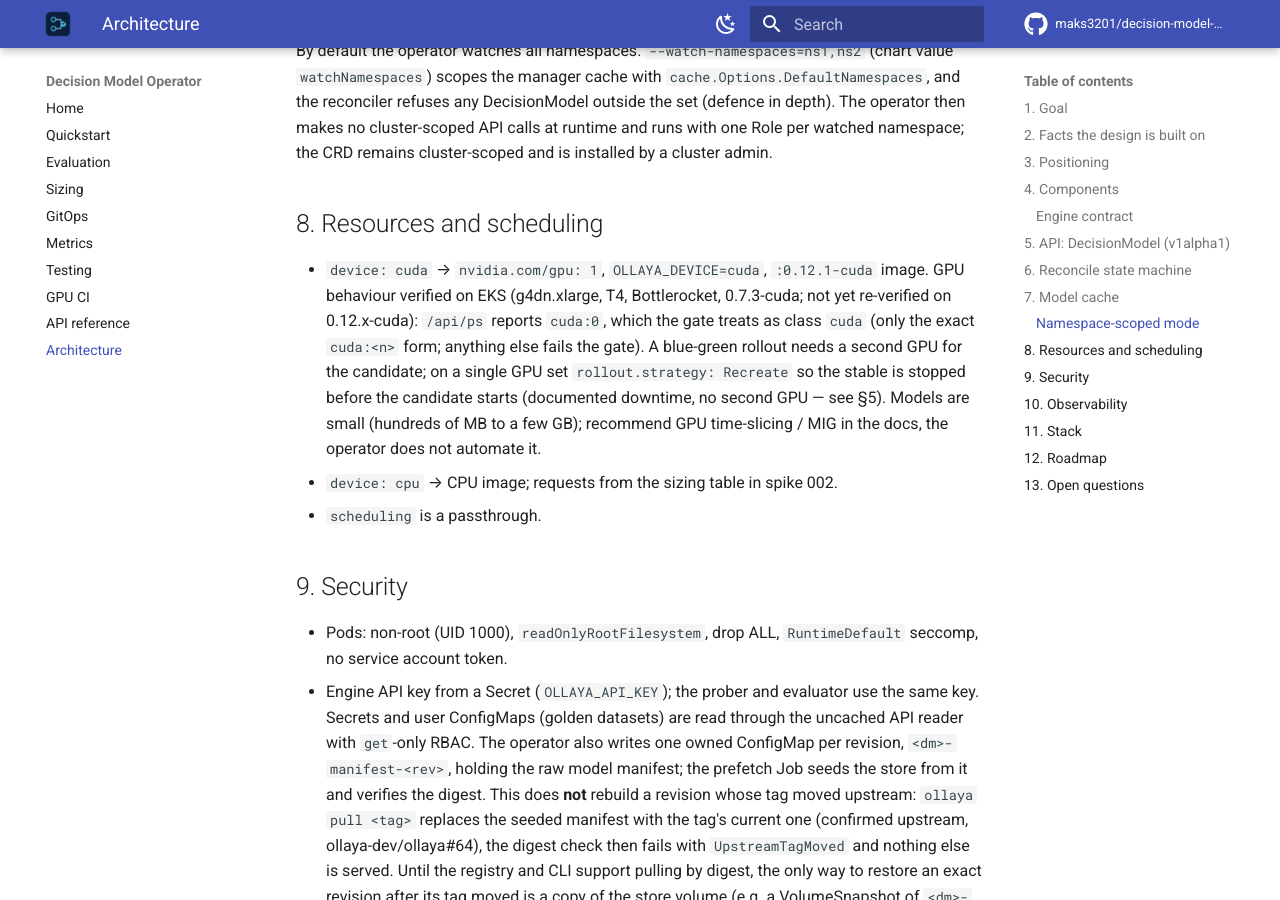
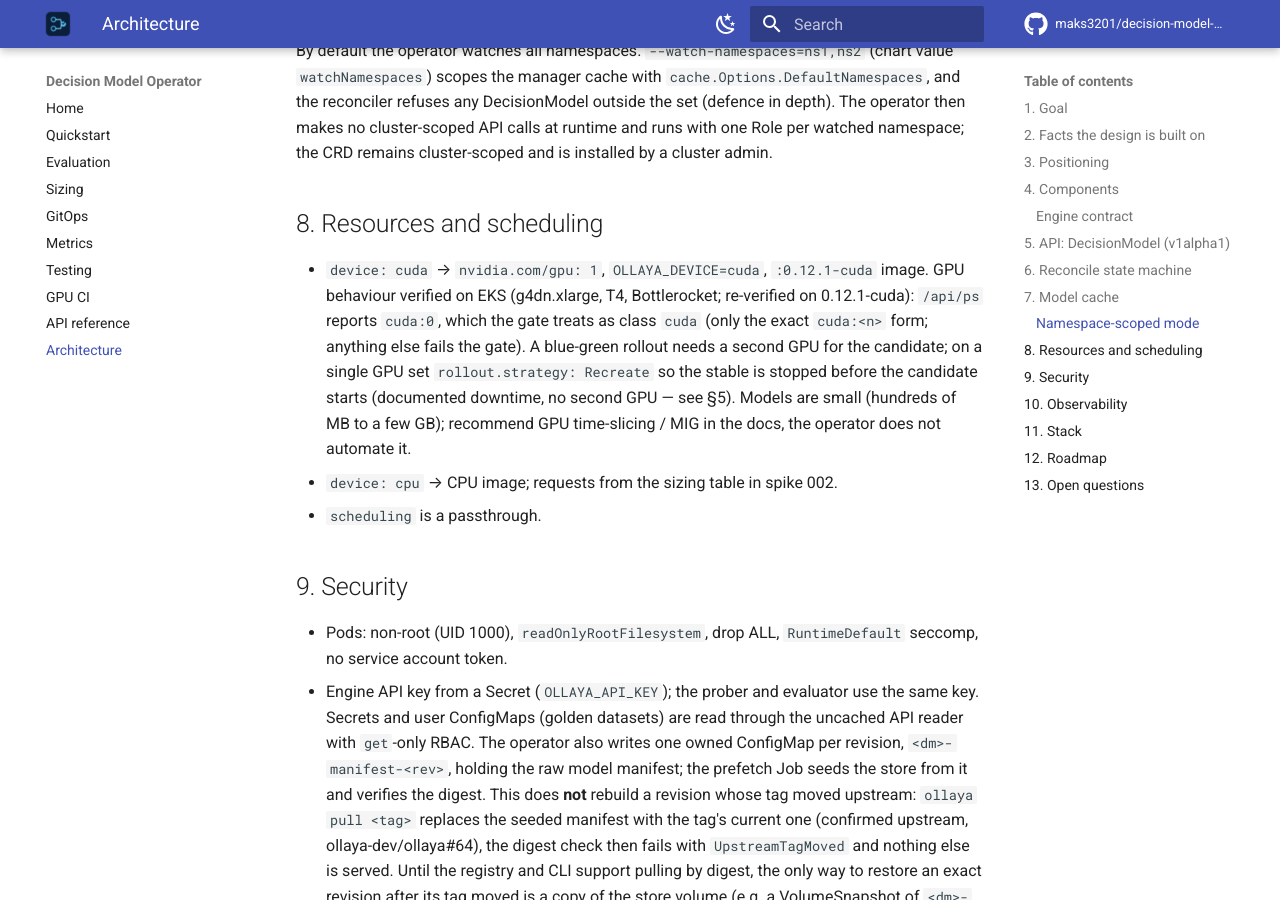
Before and after one commit to maks3201/decision-model-operator, an MkDocs documentation site: the page built from docs/ARCHITECTURE.md, in a window 1280 px wide and 900 px high, scrolled down 7678 px. Built offline with MkDocs 1.6.1 and Material for MkDocs 9.7.7, drawn with Linux system fonts in a browser that asks for light colours; comment, search, counter and statistics services are not loaded.

Commit message:
docs: record the GPU check on Ollaya 0.12.1-cuda (#161)

```diff
--- a/docs/ARCHITECTURE.md
+++ b/docs/ARCHITECTURE.md
@@ -279,7 +279,7 @@ cluster-scoped and is installed by a cluster admin.
 ## 8. Resources and scheduling
 
 - `device: cuda` → `nvidia.com/gpu: 1`, `OLLAYA_DEVICE=cuda`, `:0.12.1-cuda` image. GPU behaviour verified on EKS
-  (g4dn.xlarge, T4, Bottlerocket, 0.7.3-cuda; not yet re-verified on 0.12.x-cuda): `/api/ps` reports `cuda:0`, which the gate treats as class `cuda`
+  (g4dn.xlarge, T4, Bottlerocket; re-verified on 0.12.1-cuda): `/api/ps` reports `cuda:0`, which the gate treats as class `cuda`
   (only the exact `cuda:<n>` form; anything else fails the gate). A blue-green rollout needs a
   second GPU for the candidate; on a single GPU set `rollout.strategy: Recreate` so the stable is
   stopped before the candidate starts (documented downtime, no second GPU — see §5). Models are
```
